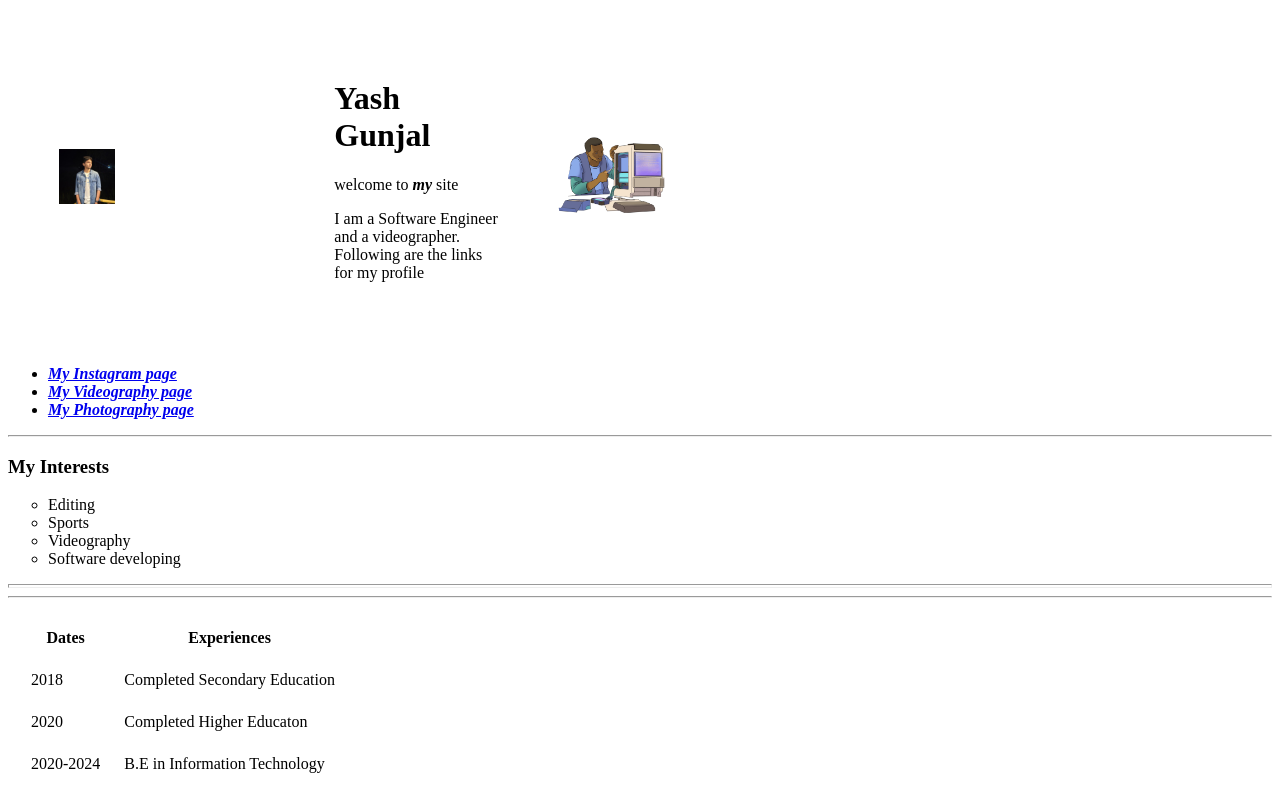
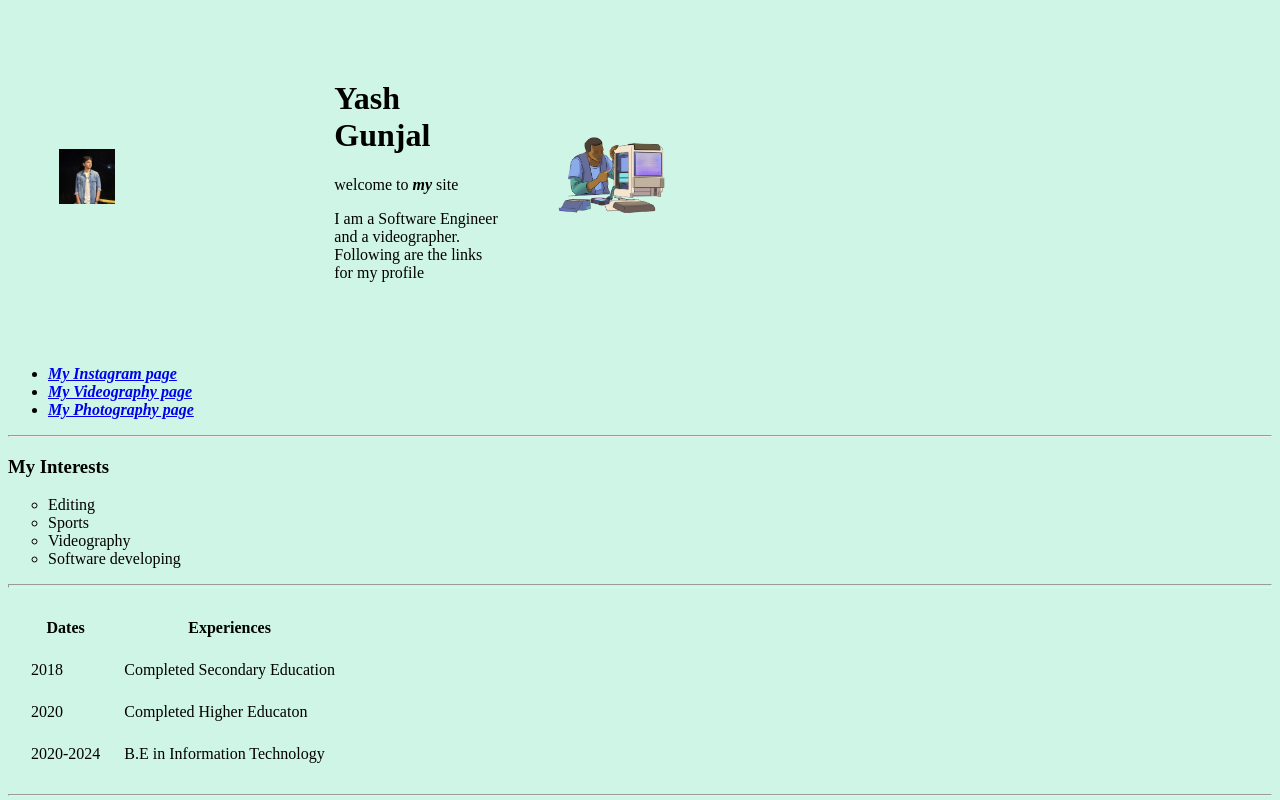
Before and after one commit to gunjalyash/cv, a plain HTML site: page index.html in a window 1280 px wide. Shown: the top 800 px of the page. Drawn offline with Linux system fonts and the light colour scheme; files whose address does not match are found by name.

Commit message:
Update index.html
updated one

```diff
--- a/index.html
+++ b/index.html
@@ -6,11 +6,11 @@
         <meta name="viewport" content="width=device-width, initial-scale=1.0">
         <title>My Personal Site</title>
    </head>
- <body  >
+ <body style="background-color:#CFF5E7">
 <table cellspacing="50">
     <tr>
         <td>
-            <img src="yash.jpg" alt="image not found" height="25%" width="25%" >
+            <img src="C:\Users\EC1023AX\Desktop\my proj\web dev\personalwebsite\yash.jpg" alt="image not found" height="25%" width="25%" >
         </td>
         <td>
               <h1 >Yash Gunjal</h1>
@@ -18,7 +18,7 @@
      <p>I am a Software Engineer and a videographer. <br> Following are the links for my profile<br>
         </td>
         <td>
-            <img src="ethe.webp" alt="cant load" height="20%" width="20%">
+            <img src="file:///C:/Users/EC1023AX/Desktop/my%20proj/web%20dev/personalwebsite/ethe.webp" alt="cant load" height="20%" width="20%">
         </td>
     </tr>
 </table>
@@ -43,7 +43,7 @@
   </ul>
   <hr size="4">
 
- <HR>
+
     <table cellspacing="22">
         <thead>
             <th>Dates</th>
```
